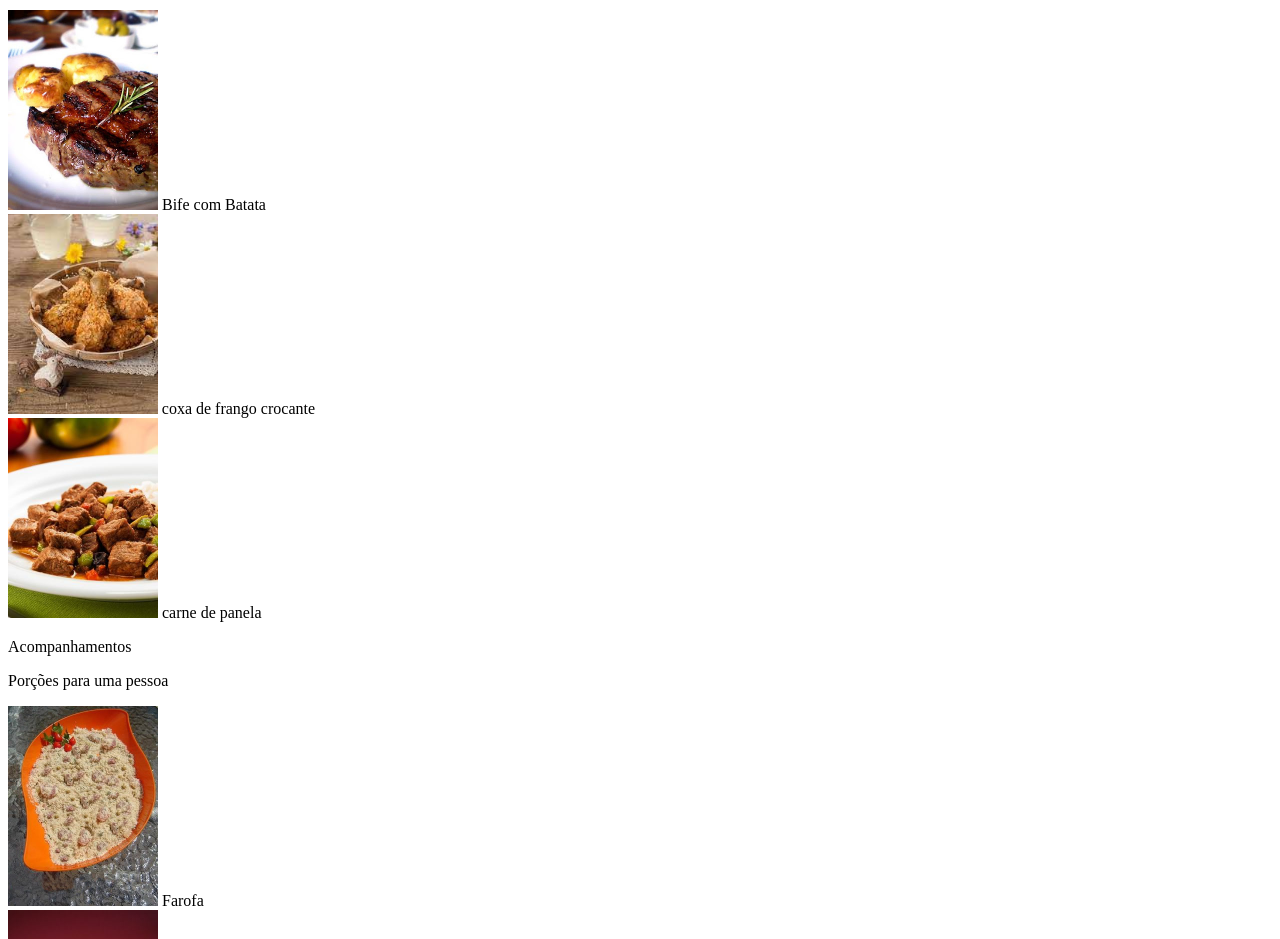
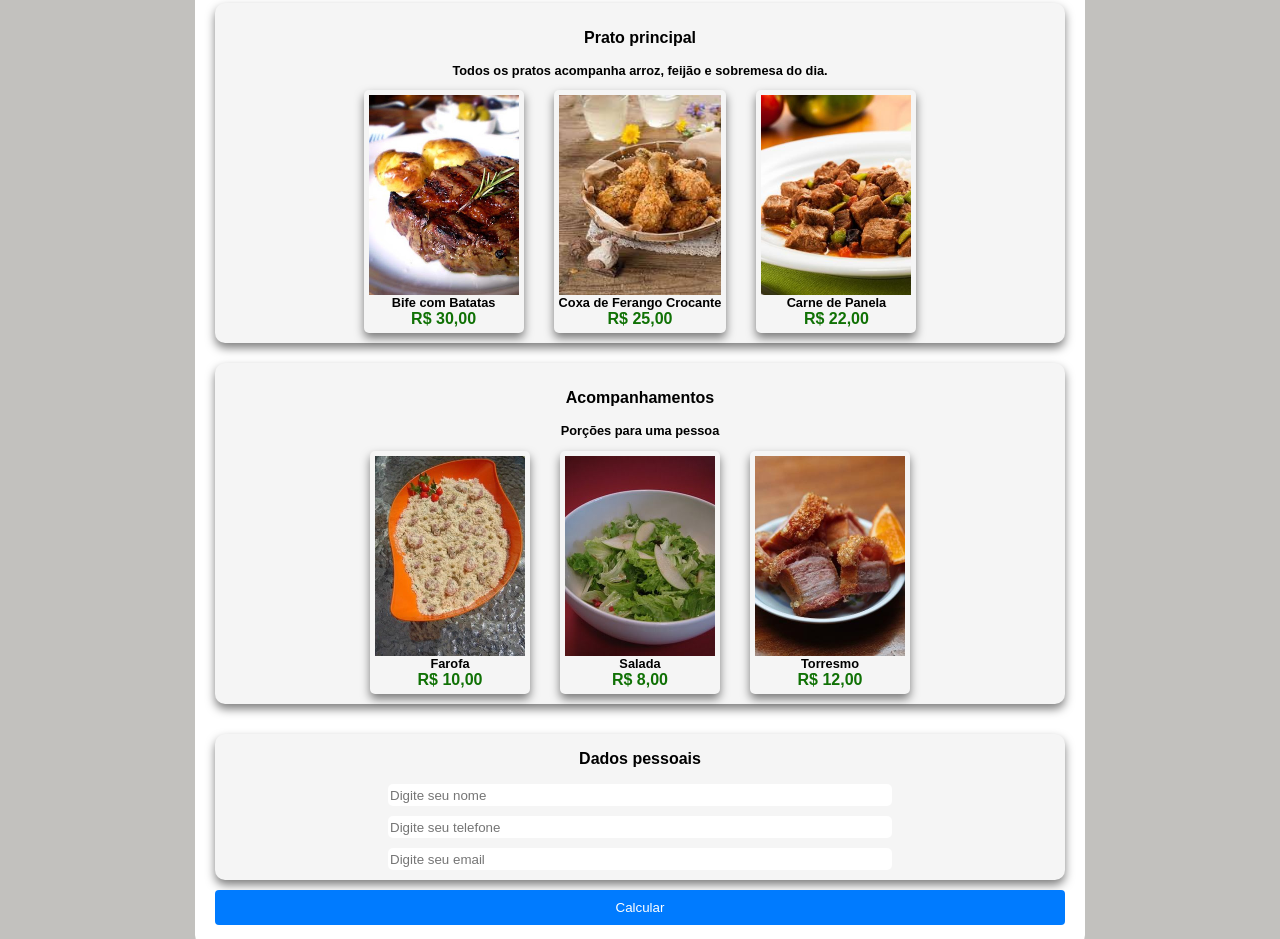
Before and after one commit to Cleiton-code/bootcamp-devjr-modulo3-menu, a plain HTML site: page index.html in a window 1280 px wide. Shown: the part 373-1312 px from the top of the page. Drawn offline with Linux system fonts and the light colour scheme.

Commit message:
closes #2 - CSS adicionado e  configurado

```diff
--- a/index.html
+++ b/index.html
@@ -4,6 +4,7 @@
     <meta charset="UTF-8">
     <meta name="viewport" content="width=device-width, initial-scale=1.0">
     <title>Página menu</title>
+    <link rel="stylesheet" href="style.css">
 </head>
 <body>
     <div class="container">
@@ -11,58 +12,73 @@
             <img src="/assets/home.jpg" alt="varios pratos de comida">
         </div>
 
-        <p>Menu - Faça A Sua Escolha</p>
+        <p class="title">Menu - Faça A Sua Escolha</p>
 
         <div class="menu-pratos">
-            <p>Prato principal</p>
-            <p>Todos os pratos acompanha arroz, feijão e sobremesa do dia.</p>
+            <p class="titleprato">Prato principal</p>
+            <p class="subtitle">Todos os pratos acompanha arroz, feijão e sobremesa do dia.</p>
             <div class="image-pratos">
-                <img src="./assets/bife.jpg" alt="prato de bife" height="200px">
-                Bife com Batata
-            </div>
+                <div class="comida">
+                    <img src="./assets/bife.jpg" alt="prato de bife" height="200px">
+                    <p class="subtitleprato">Bife com Batatas</p>
+                     <p class="preco">R$ 30,00</p>
+                </div>
 
-            <div>
-                <img src="./assets/coxa.jpg" alt="prato coxa de frango" height="200px">
-                coxa de frango crocante
+                <div class="comida">
+                    <img src="./assets/coxa.jpg" alt="prato coxa de frango" height="200px">
+                    <p class="subtitleprato">Coxa de Ferango Crocante</p>
+                    <p class="preco">R$ 25,00</p>
 
-            </div>
+                </div>
 
-            <div>
-                <img src="./assets/panela.jpg" alt="carne de panela" height="200px">
-                carne de panela
+                <div class="comida">
+                    <img src="./assets/panela.jpg" alt="carne de panela" height="200px">
+                    <p class="subtitleprato">Carne de Panela</p>
+                    <p class="preco">R$ 22,00</p>
+                </div>
+
             </div>
 
 
         </div>
 
         <div class="menu-pratos">
-            <p>Acompanhamentos</p>
-            <p>Porções para uma pessoa</p>
+            <p class="titleprato">Acompanhamentos</p>
+            <p class="subtitle">Porções para uma pessoa</p>
             <div class="image-pratos">
-                <img src="./assets/farofa.jpg" alt="porção de farofa" height="200px">
-                Farofa
-            </div>
+                <div class="comida">
+                    <img src="./assets/farofa.jpg" alt="porção de farofa" height="200px">
+                    <p class="subtitleprato">Farofa</p>
+                    <p class="preco">R$ 10,00</p>
 
-            <div>
+                </div>
+
+
+            <div class="comida">
                 <img src="./assets/salad.jpg" alt="porção de salada" height="200px">
-                Salada
+                <p class="subtitleprato">Salada</p>
+                <p class="preco">R$ 8,00</p>
 
             </div>
 
-            <div>
+            <div class="comida">
                 <img src="./assets/torresmo.jpg" alt="porção de torresmo" height="200px">
-                carne de panela
+                <p class="subtitleprato">Torresmo</p>
+                <p class="preco">R$ 12,00</p>
             </div>
 
+          </div>
         </div>
 
-        <div>
-            <p>Dados pessoais</p>
+        <div class="dados-pessoais">
+            <p class="titleprato">Dados pessoais</p>
             <input type="text" placeholder="Digite seu nome">
             <input type="number" placeholder="Digite seu telefone">
             <input type="text" placeholder="Digite seu email">
         </div>
 
+        <button class="botao">Calcular</button>
+
     </div>
 
 </body>
--- /dev/null
+++ b/style.css
@@ -0,0 +1,97 @@
+body{
+    font-family: Arial, Helvetica, sans-serif;
+    background-color: #c2c1beff;
+}
+
+.container{
+    text-align: center;
+    background-color: #fff;
+    width: 850px;
+    margin: auto;
+    padding: 20px;
+    border-radius: 10px;
+}
+
+.title{
+    font-size: 1.8rem;
+}
+
+.titleprato{
+    font-size: 1rem;
+    font-weight: 700;
+}
+
+.subtitle{
+    font-size: 0.8rem;
+    font-weight: 700;
+}
+
+.menu-pratos{
+    background-color: #f5f5f5ff;
+    border-radius: 10px;
+    box-shadow: 0px 5px 10px rgba(0, 0, 0, 0.5);
+    padding: 10px;
+    margin-bottom: 20px;
+}
+
+.image-pratos{
+    display: flex;
+    flex-direction: row;
+    justify-content: center;
+    gap: 30px;
+}
+
+.subtitleprato{
+    margin: 0;
+    padding: 0;
+    font-size: 0.8rem;
+    font-weight: 700;
+}
+
+
+.preco{
+    margin: 0;
+    padding: 0;
+    color: rgb(16, 113, 5);
+    font-weight: 700;
+
+}
+
+.comida{
+    display: flex;
+    flex-direction: column;
+    background-color: #f5f5f5ff;
+    border-radius: 5px;
+    padding: 5px;
+    box-shadow: 0px 5px 10px rgba(0, 0, 0, 0.5);
+}
+
+
+input{
+    width: 500px;
+    border-radius: 5px;
+    margin-bottom: 10px;
+    border: none;
+    height: 20px;
+}
+
+.dados-pessoais{
+    margin-top: 30px;
+    display: flex;
+    flex-direction: column;
+    width: 850px;
+    background-color: #f5f5f5ff;
+    border-radius: 10px;
+    box-shadow: 0px 5px 10px rgba(0, 0, 0, 0.5);
+    align-items: center;
+}
+
+.botao{
+    background-color: #007bffff;
+    color: #fff;
+    border: none;
+    border-radius: 4px;
+    width: 850px;
+    margin-top: 10px;
+    height: 35px;
+}
```
